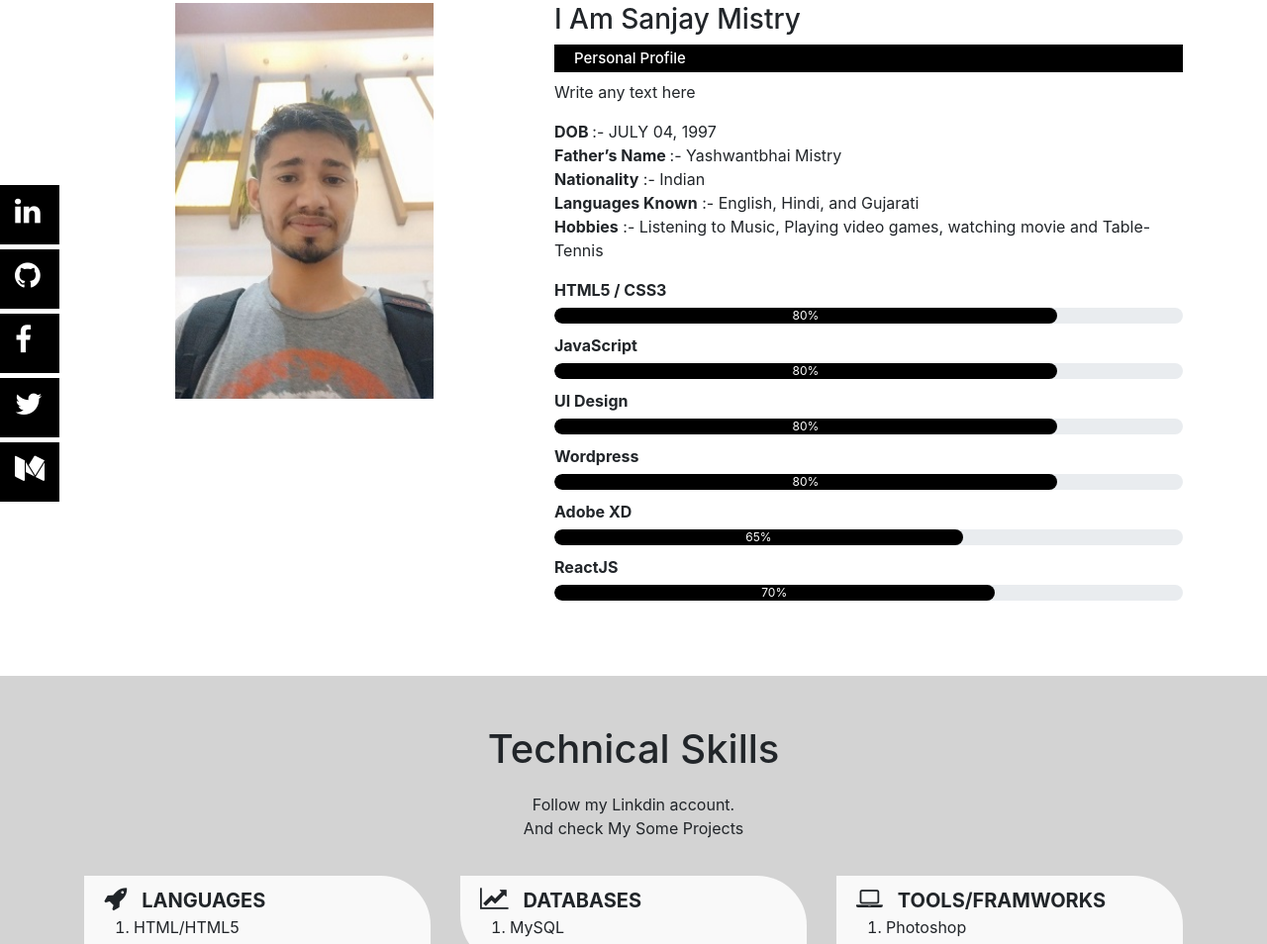
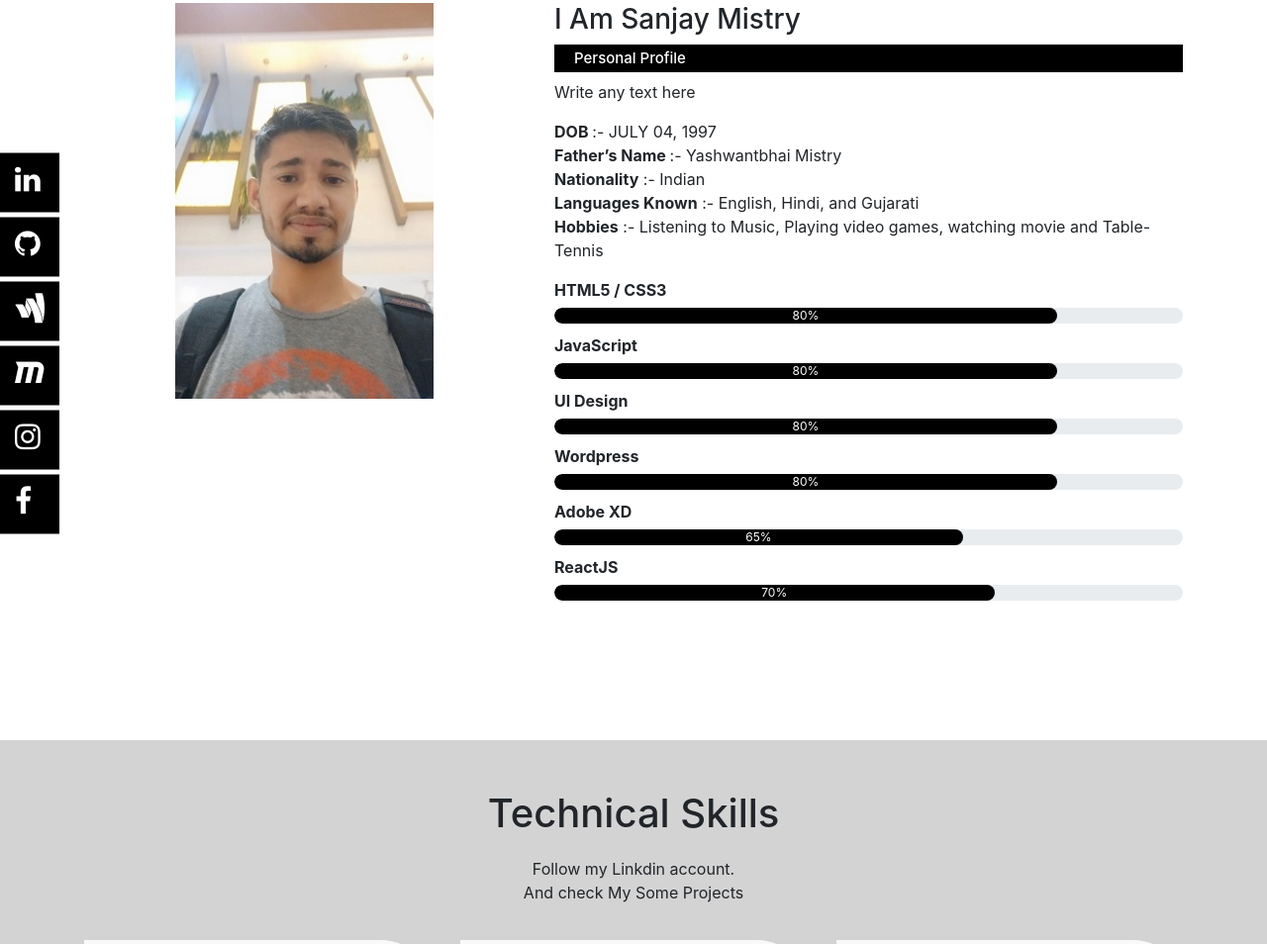
Before and after one commit to SANJAY-MISTRY/Sanjay-mistry.github.io, a plain HTML site: page Sanjay/index.html in a window 1280 px wide. Shown: the part 998-1952 px from the top of the page at 99% size. Drawn offline with nearby package versions, Linux system fonts and the light colour scheme.

Commit message:
Update index.html

```diff
--- a/Sanjay/index.html
+++ b/Sanjay/index.html
@@ -144,12 +144,12 @@
 
 <div class="social-icon">
 	<ul>
-		<a href="#"><li><i class="fa fa-linkedin"></i></li></a>
-		<a href="#"><li><i class="fa fa-github"></i></li></a>
-		<a href="#"><li><i class="fa fa-facebook"></i></li></a>
-		<a href="#"><li><i class="fa fa-twitter"></i></li></a>
-		<a href="#"><li><i class="fa fa-medium"></i></li></a>
-
+		<a href="https://www.linkedin.com/in/sanjay-mistry-975b64188/"><li><i class="fa fa-linkedin"></i></li></a>
+		<a href="https://github.com/SANJAY-MISTRY"><li><i class="fa fa-github"></i></li></a>
+		<a href="https://www.naukri.com/mnjuser/homepage"><li><i class="fa fa-google-wallet"></i></li></a>
+		<a href="https://www.monsterindia.com/seeker/profile"><li><i class="fa fa-maxcdn"></i></li></a>
+		<a href="https://www.instagram.com/sanjay_sharma4497/"><li><i class="fa fa-instagram"></i></li></a>
+		<a href="https://www.facebook.com/sanjay.mistry.3388/"><li><i class="fa fa-facebook"></i></li></a>
 	</ul>
 </div>
 
```
